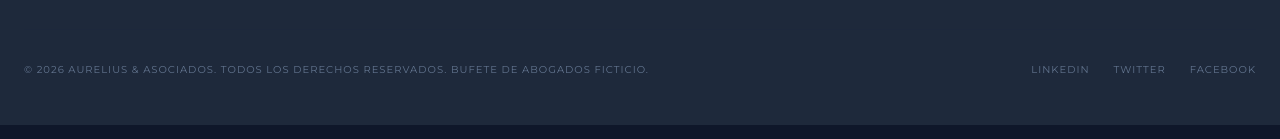
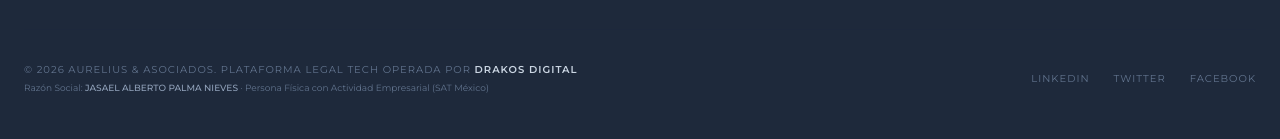
Before and after one commit to jasael/law-firm-landing, an Astro site: page / in a window 1280 px wide. Shown: the part 5503-5642 px from the top of the page. Built offline with nearby package versions, Linux system fonts and the light colour scheme; Astro itself is replaced by a stand-in of ours; no server answers.

Commit message:
docs(footer): add legal entity and SAT registration details for Meta verification

```diff
--- a/src/components/Footer.astro
+++ b/src/components/Footer.astro
@@ -37,9 +37,12 @@
     </div>
   </div>
 
-  <div class="max-w-7xl mx-auto pt-8 border-t border-slate-800/60 flex flex-col sm:flex-row justify-between items-center text-center sm:text-left text-[10px] tracking-widest text-slate-500 uppercase font-sans">
-    <p>&copy; {new Date().getFullYear()} Aurelius & Asociados. Todos los derechos reservados. Bufete de Abogados Ficticio.</p>
-    <div class="flex space-x-6 mt-4 sm:mt-0">
+  <div class="max-w-7xl mx-auto pt-8 border-t border-slate-800/60 flex flex-col sm:flex-row justify-between items-center text-center sm:text-left text-[10px] tracking-widest text-slate-500 uppercase font-sans gap-4">
+    <div>
+      <p>&copy; {new Date().getFullYear()} Aurelius & Asociados. Plataforma legal tech operada por <span class="text-slate-300 font-semibold">DRAKOS DIGITAL</span></p>
+      <p class="text-[9px] text-slate-500 normal-case mt-1 tracking-normal">Razón Social: <span class="text-slate-400 font-medium">JASAEL ALBERTO PALMA NIEVES</span> · Persona Física con Actividad Empresarial (SAT México)</p>
+    </div>
+    <div class="flex space-x-6 sm:mt-0">
       <a href="#" class="hover:text-accent transition-colors duration-200 hover:scale-105 transition-transform" aria-label="LinkedIn">LinkedIn</a>
       <a href="#" class="hover:text-accent transition-colors duration-200 hover:scale-105 transition-transform" aria-label="Twitter">Twitter</a>
       <a href="#" class="hover:text-accent transition-colors duration-200 hover:scale-105 transition-transform" aria-label="Facebook">Facebook</a>
```
